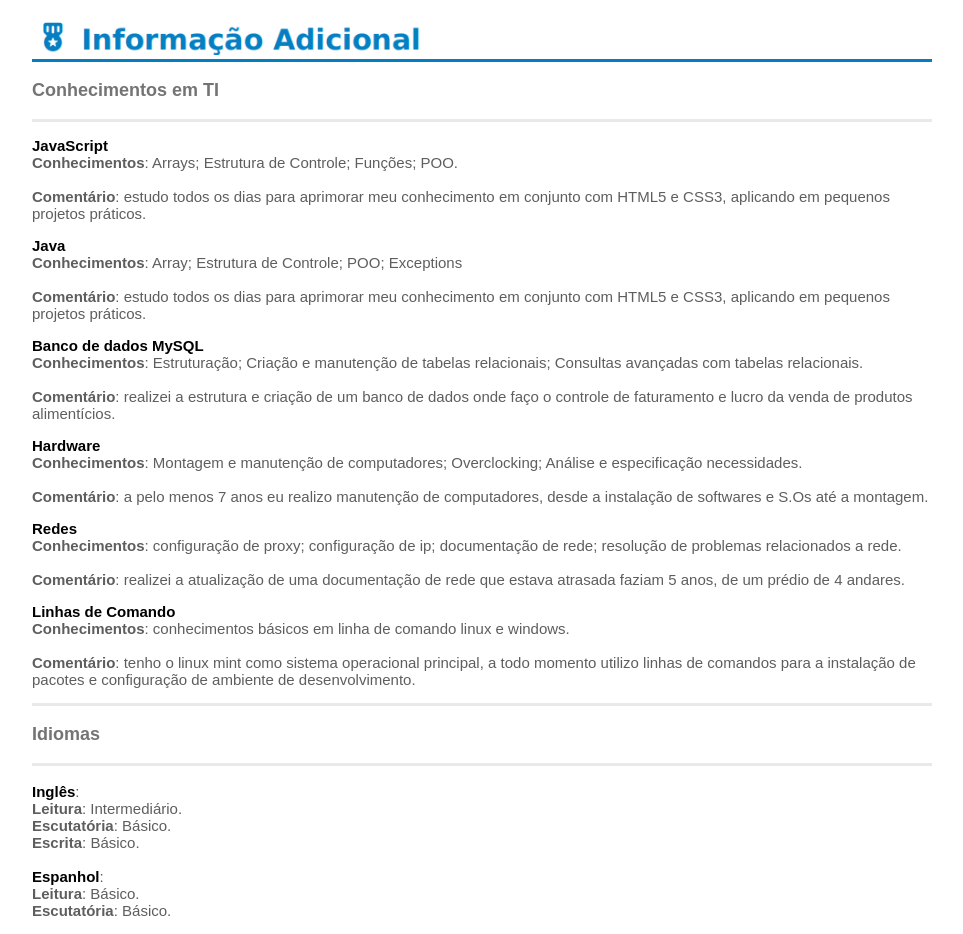
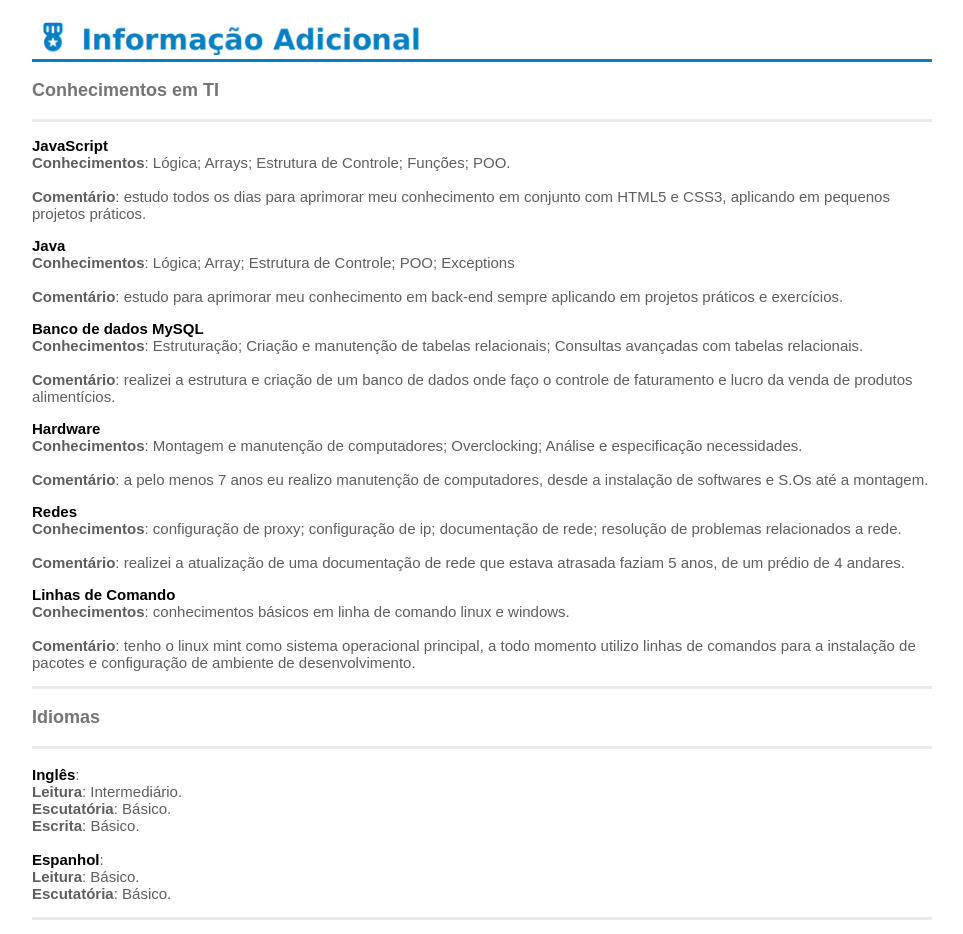
Before and after one commit to lucasortis/curriculo, a plain HTML site: page index.html in a window 1280 px wide. Shown: the part 1718-2652 px from the top of the page, without its empty margins (158-1121 px from the left). Drawn offline with Linux system fonts and the light colour scheme.

Commit message:
Update index.html

```diff
--- a/index.html
+++ b/index.html
@@ -121,13 +121,13 @@
 				<div class="conhecimentos">
 					<p>
 						<strong style="color:black">JavaScript</strong><br>
-						<strong>Conhecimentos</strong>: Arrays; Estrutura de Controle; Funções; POO.<br><br>
+						<strong>Conhecimentos</strong>: Lógica; Arrays; Estrutura de Controle; Funções; POO.<br><br>
 						<strong>Comentário</strong>: estudo todos os dias para aprimorar meu conhecimento em conjunto com HTML5 e CSS3, aplicando em pequenos projetos práticos.
 					</p>
 					<p>
 						<strong style="color:black">Java</strong><br>
-						<strong>Conhecimentos</strong>: Array; Estrutura de Controle; POO; Exceptions<br><br>
-						<strong>Comentário</strong>: estudo todos os dias para aprimorar meu conhecimento em conjunto com HTML5 e CSS3, aplicando em pequenos projetos práticos.
+						<strong>Conhecimentos</strong>: Lógica; Array; Estrutura de Controle; POO; Exceptions<br><br>
+						<strong>Comentário</strong>: estudo para aprimorar meu conhecimento em back-end sempre aplicando em projetos práticos e exercícios.
 					</p>
 					<p>
 						<strong style="color:black">Banco de dados MySQL</strong><br>
```
